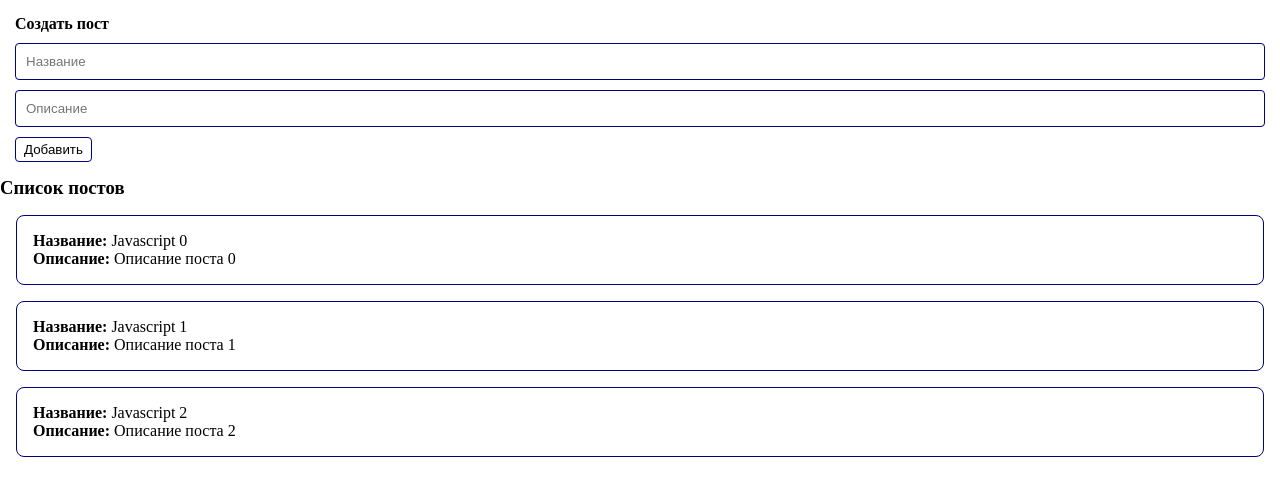
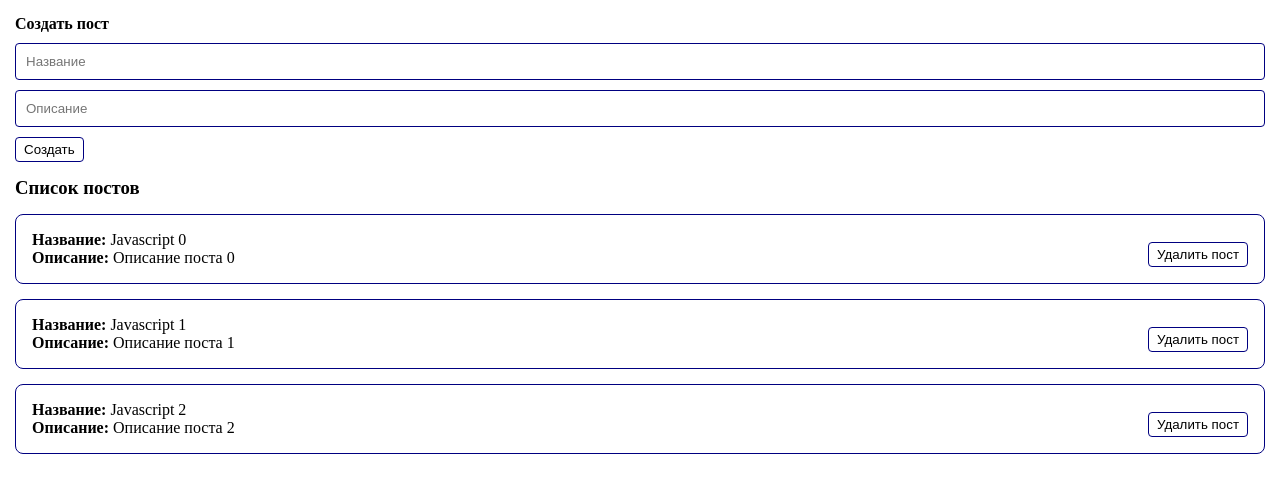
Before and after one commit to AkuLove/vue-train, a Vue app: page / in a window 1280 px wide. Shown: the top 496 px of the page. Built offline with nearby package versions, Linux system fonts and the light colour scheme.

Commit message:
feat: add removing post functional

```diff
--- a/src/App.vue
+++ b/src/App.vue
@@ -1,7 +1,7 @@
 <template>
-  <div>
+  <div class="posts">
     <PostForm @create="createPost" />
-    <PostList :posts="posts" />
+    <PostList :posts="posts" @remove="removePost" />
   </div>
 </template>
 
@@ -29,7 +29,7 @@ export default {
           body: 'Описание поста 1',
         },
         {
-          id: 2,
+          id: 3,
           title: 'Javascript 2',
           body: 'Описание поста 2',
         },
@@ -40,8 +40,15 @@ export default {
     createPost(post: IPosts) {
       this.posts.push(post);
     },
+    removePost(post: IPosts) {
+      this.posts = this.posts.filter((p) => p.id !== post.id);
+    },
   },
 };
 </script>
 
-<style scoped></style>
+<style scoped>
+.posts {
+  margin: 15px;
+}
+</style>
--- /dev/null
+++ b/src/components/UI/defaultButton.vue
@@ -0,0 +1,44 @@
+<template>
+  <button>
+    <slot></slot>
+  </button>
+</template>
+
+<script lang="ts">
+import { defineComponent } from 'vue';
+export default defineComponent({
+  name: 'DefaultButton',
+});
+</script>
+
+<style scoped>
+.button {
+  padding: 4px 8px;
+  background-color: inherit;
+  border: 1px solid navy;
+  border-radius: 4px;
+  cursor: pointer;
+  transition: border ease 0.3s;
+}
+.button:hover {
+  border: 1px solid rgb(0, 208, 240);
+  transition: border ease 0.3s;
+}
+
+.delete {
+  margin-top: 10px;
+  padding: 4px 8px;
+  background-color: inherit;
+  border: 1px solid navy;
+  border-radius: 4px;
+  cursor: pointer;
+  color: #000;
+  transition: all ease 0.3s;
+}
+.delete:hover {
+  border: 1px solid rgb(0, 0, 0);
+  background-color: rgb(240, 16, 0);
+  color: #fff;
+  transition: all ease 0.3s;
+}
+</style>
--- /dev/null
+++ b/src/components/UI/defaultInput.vue
@@ -0,0 +1,31 @@
+<template>
+  <input :value="modelValue" type="text" @input="updateInput" />
+</template>
+
+<script lang="ts">
+import { defineComponent } from 'vue';
+export default defineComponent({
+  name: 'DefaultInput',
+  props: {
+    modelValue: {
+      type: String,
+      required: true,
+    },
+  },
+  emits: ['update:modelValue'],
+  methods: {
+    updateInput(event: Event) {
+      this.$emit('update:modelValue', (event.target as HTMLInputElement).value);
+    },
+  },
+});
+</script>
+
+<style scoped>
+.input {
+  width: 100%;
+  padding: 10px;
+  border: 1px solid navy;
+  border-radius: 4px;
+}
+</style>
--- /dev/null
+++ b/src/components/UI/indexUI.ts
@@ -0,0 +1,6 @@
+import defaultButton from './defaultButton.vue';
+import defaultInput from './defaultInput.vue';
+
+const components = [defaultButton, defaultInput];
+
+export default components;
--- a/src/components/postForm.vue
+++ b/src/components/postForm.vue
@@ -1,24 +1,25 @@
 <template>
   <form class="form" @submit.prevent>
     <h4>Создать пост</h4>
-    <input
+    <DefaultInput
       v-model="post.title"
       class="input"
       type="text"
       placeholder="Название"
     />
-    <input
+    <DefaultInput
       v-model="post.body"
       class="input"
       type="text"
       placeholder="Описание"
     />
-    <button type="button" class="button" @click="createPost">Добавить</button>
+    <DefaultButton class="button" @click="createPost"> Создать </DefaultButton>
   </form>
 </template>
 
 <script lang="ts">
-export default {
+import { defineComponent } from 'vue';
+export default defineComponent({
   emits: ['create'],
 
   data() {
@@ -40,34 +41,15 @@ export default {
       };
     },
   },
-};
+});
 </script>
 
 <style scoped>
 .form {
-  margin: 15px;
   display: flex;
   flex-direction: column;
   align-items: flex-start;
   row-gap: 10px;
-}
-
-.button {
-  padding: 4px 8px;
-  background-color: inherit;
-  border: 1px solid navy;
-  border-radius: 4px;
-  cursor: pointer;
-  transition: border ease 0.3s;
-}
-.button:hover {
-  border: 1px solid rgb(0, 208, 240);
-  transition: border ease 0.3s;
-}
-.input {
-  width: 100%;
-  padding: 10px;
-  border: 1px solid navy;
-  border-radius: 4px;
+  margin-bottom: 15px;
 }
 </style>
--- a/src/components/postItem.vue
+++ b/src/components/postItem.vue
@@ -1,29 +1,44 @@
 <template>
   <div class="post">
-    <div><strong>Название:</strong> {{ post.title }}</div>
-    <div><strong>Описание:</strong> {{ post.body }}</div>
+    <div>
+      <div><strong>Название:</strong> {{ post.title }}</div>
+      <div><strong>Описание:</strong> {{ post.body }}</div>
+    </div>
+    <div class="post-buttons">
+      <DefaultButton class="delete" @click="removePost">
+        Удалить пост
+      </DefaultButton>
+    </div>
   </div>
 </template>
 
 <script lang="ts">
+import { defineComponent, PropType } from 'vue';
 import { IPosts } from '../types/IPosts';
-import { PropType } from 'vue';
 
-export default {
+export default defineComponent({
   props: {
     post: {
       type: Object as PropType<IPosts>,
       required: true,
     },
   },
-};
+  emits: ['remove'],
+  methods: {
+    removePost() {
+      this.$emit('remove', this.post);
+    },
+  },
+});
 </script>
 
 <style scoped>
 .post {
   padding: 16px;
-  margin: 16px;
   border: 1px solid navy;
   border-radius: 8px;
+  display: flex;
+  justify-content: space-between;
+  align-items: center;
 }
 </style>
--- a/src/components/postList.vue
+++ b/src/components/postList.vue
@@ -1,16 +1,21 @@
 <template>
-  <div>
+  <div class="posts-list">
     <h3>Список постов</h3>
-    <PostItem v-for="post in posts" :key="post.id" :post="post" />
+    <PostItem
+      v-for="post in posts"
+      :key="post.id"
+      :post="post"
+      @remove="removePost(post)"
+    />
   </div>
 </template>
 
 <script lang="ts">
+import { defineComponent, PropType } from 'vue';
 import PostItem from './postItem.vue';
 import { IPosts } from '../types/IPosts';
-import { PropType } from 'vue';
 
-export default {
+export default defineComponent({
   components: { PostItem },
   props: {
     posts: {
@@ -18,7 +23,19 @@ export default {
       required: true,
     },
   },
-};
+  emits: ['remove'],
+  methods: {
+    removePost(post: IPosts) {
+      this.$emit('remove', post);
+    },
+  },
+});
 </script>
 
-<style scoped></style>
+<style scoped>
+.posts-list {
+  display: flex;
+  flex-direction: column;
+  row-gap: 15px;
+}
+</style>
--- a/src/main.ts
+++ b/src/main.ts
@@ -1,5 +1,16 @@
 import { createApp } from 'vue';
 import './style.scss';
 import App from './App.vue';
+import components from './components/UI/indexUI';
 
-createApp(App).mount('#app');
+const app = createApp(App);
+
+components.forEach((component, index) => {
+  if (component.name) {
+    app.component(component.name, component);
+  } else {
+    app.component(`component${index}`, component);
+  }
+});
+
+app.mount('#app');
--- a/src/shims-vue.d.ts
+++ b/src/shims-vue.d.ts
@@ -1,5 +1,5 @@
 declare module '*.vue' {
-  import { defineComponent } from 'vue';
-  const component: ReturnType<typeof defineComponent>;
+  import { ComponentOptions } from 'vue';
+  const component: ComponentOptions;
   export default component;
 }
```
